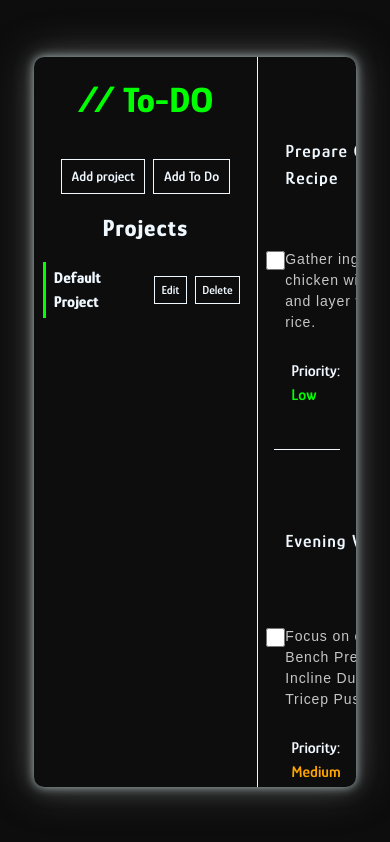
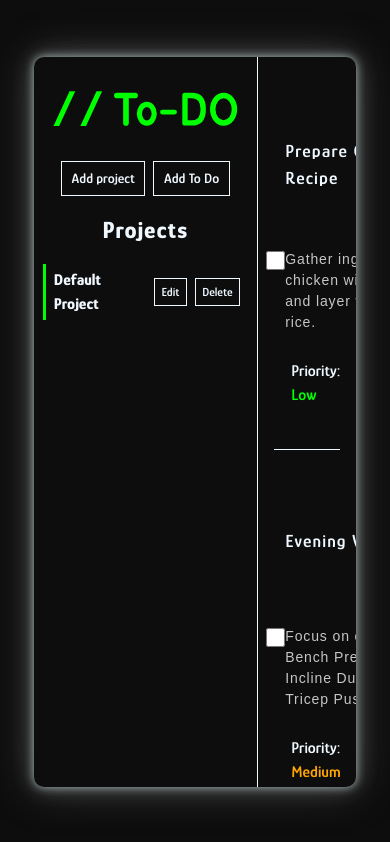
Before and after one commit to maqboolwebdev-stack/To-Do, a website built with webpack: page src/template.html in a window 390 px wide. Built offline with nearby package versions, Linux system fonts and the light colour scheme.

Commit message:
style: Remove h1 as a logo and add svg logo

```diff
--- a/src/styles/responsive.css
+++ b/src/styles/responsive.css
@@ -9,11 +9,6 @@
 
   .control-side {
     gap: clamp(1rem, 1.5vw, 1.75rem);
-  }
-
-  .logo {
-    padding: clamp(1rem, 2vw, 2rem);
-    font-size: clamp(2.25rem, 3.5vw, 4.5rem);
   }
 
   .add-btns-container {
--- a/src/styles/styles.css
+++ b/src/styles/styles.css
@@ -60,10 +60,12 @@ body {
   place-items: center;
 }
 
-.logo {
+.logo-image {
+  display: block;
+  width: min(100%, 15rem);
+  height: auto;
   padding: 1rem;
-  font-size: clamp(2rem, 3vw, 4rem);
-  color: rgb(0, 255, 0);
+  margin-top: 1rem;
 }
 
 .add-btns-container {
--- a/src/template.html
+++ b/src/template.html
@@ -9,7 +9,7 @@
     <div class="main">
       <div class="control-side">
         <div class="logo-container">
-          <h1 class="logo">// To-DO</h1>
+          <img class="logo-image" src="../src/images/logo.svg" alt="To-Do" />
         </div>
         <div class="add-btns-container">
           <button class="project-btn" id="project-add-btn">Add project</button>
```
Also changed, not shown: src/images/logo.svg (added).
